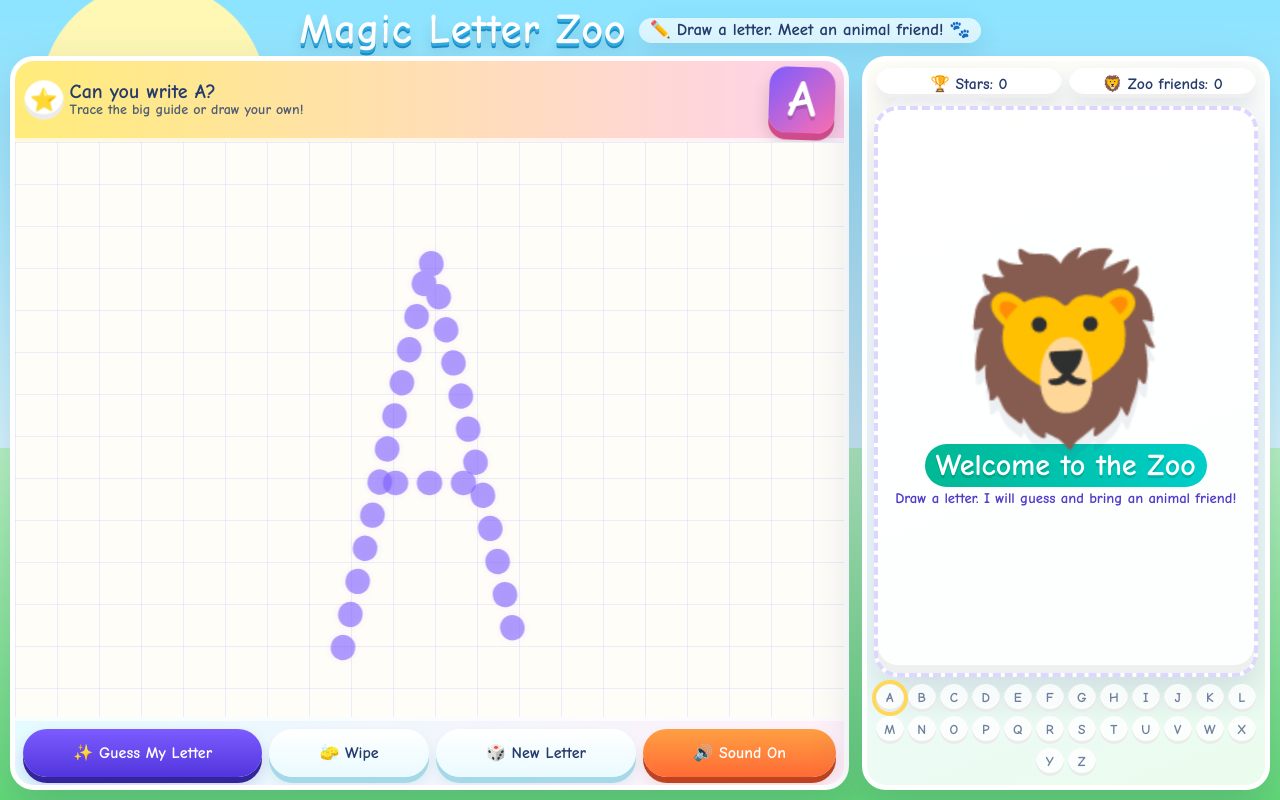
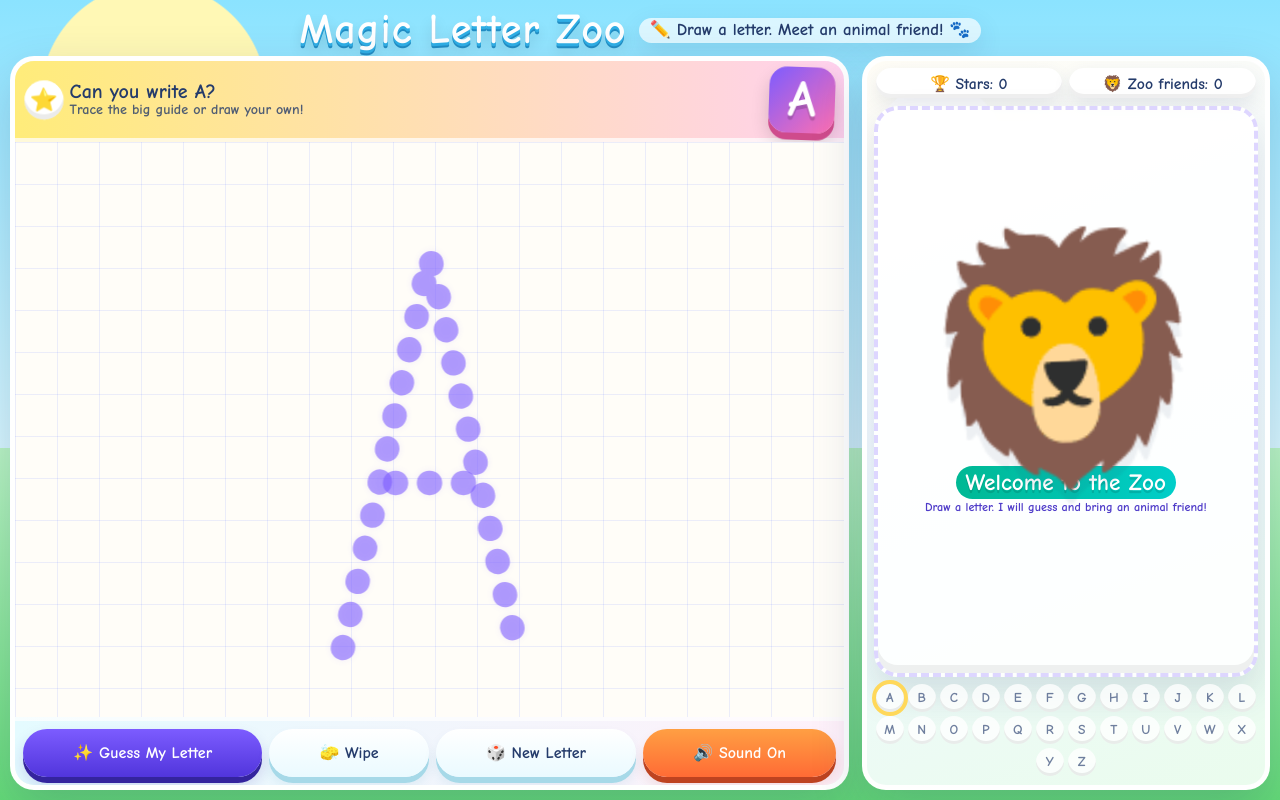
Before and after one commit to locatemayank/letter_animal_game, a plain HTML site: page index.html in a window 1280 px wide. Drawn offline with Linux system fonts and the light colour scheme.

Commit message:
Make animal emojis extra large

```diff
--- a/index.html
+++ b/index.html
@@ -321,9 +321,9 @@
     }
 
     .animal-card {
-      width: min(100%, 500px);
+      width: min(100%, 560px);
       min-height: 430px;
-      padding: 0.85rem;
+      padding: 0.35rem;
       border-radius: 34px;
       background: rgba(255, 255, 255, 0.88);
       box-shadow: inset 0 -8px 0 rgba(0,0,0,0.06), 0 18px 38px rgba(36, 59, 107, 0.14);
@@ -340,8 +340,8 @@
     }
 
     .animal-emoji {
-      font-size: clamp(8rem, 24vw, 16rem);
-      line-height: 0.95;
+      font-size: clamp(10rem, 31vw, 21rem);
+      line-height: 0.88;
       filter: drop-shadow(0 14px 0 rgba(36, 59, 107, 0.08));
       animation: floaty 2.4s ease-in-out infinite;
     }
@@ -355,23 +355,23 @@
     }
 
     .animal-name {
-      margin-top: 0.45rem;
-      padding: 0.45rem 1rem;
+      margin-top: 0.2rem;
+      padding: 0.3rem 0.85rem;
       border-radius: 999px;
       color: #fff;
       background: linear-gradient(90deg, #00b894, #00cec9);
-      font-size: clamp(1.6rem, 4.8vw, 3.1rem);
+      font-size: clamp(1.35rem, 3.7vw, 2.55rem);
       font-weight: 1000;
       text-shadow: 0 3px 0 rgba(0,0,0,0.12);
     }
 
     .message {
-      min-height: 2.8rem;
-      margin-top: 0.45rem;
-      font-size: clamp(0.95rem, 2.2vw, 1.25rem);
+      min-height: 1.8rem;
+      margin-top: 0.25rem;
+      font-size: clamp(0.82rem, 1.7vw, 1.05rem);
       font-weight: 1000;
       color: #4f3cc9;
-      line-height: 1.1;
+      line-height: 1.05;
     }
 
     .alphabet {
@@ -621,15 +621,16 @@
       }
 
       .animal-card {
-        width: min(100%, 430px);
+        width: min(100%, 500px);
         min-height: 0;
         height: 100%;
-        padding: 0.45rem;
+        padding: 0.2rem;
         border-radius: 24px;
       }
 
       .animal-emoji {
-        font-size: clamp(6.4rem, 15vw, 11.5rem);
+        font-size: clamp(8.2rem, 19vw, 15rem);
+        line-height: 0.84;
       }
 
       .recognized {
@@ -638,16 +639,16 @@
       }
 
       .animal-name {
-        margin-top: 0.25rem;
-        padding: 0.25rem 0.7rem;
-        font-size: clamp(1.1rem, 2.35vw, 1.9rem);
+        margin-top: 0.1rem;
+        padding: 0.18rem 0.6rem;
+        font-size: clamp(0.95rem, 1.85vw, 1.45rem);
       }
 
       .message {
-        min-height: 1.6rem;
-        margin-top: 0.25rem;
-        font-size: clamp(0.72rem, 1.2vw, 0.92rem);
-        line-height: 1.05;
+        min-height: 1.15rem;
+        margin-top: 0.15rem;
+        font-size: clamp(0.62rem, 0.95vw, 0.78rem);
+        line-height: 1;
       }
 
       .alphabet {
--- a/sw.js
+++ b/sw.js
@@ -1,4 +1,4 @@
-const CACHE_NAME = "magic-letter-zoo-v10";
+const CACHE_NAME = "magic-letter-zoo-v11";
 const ASSETS = [
   "./",
   "./index.html",
```
